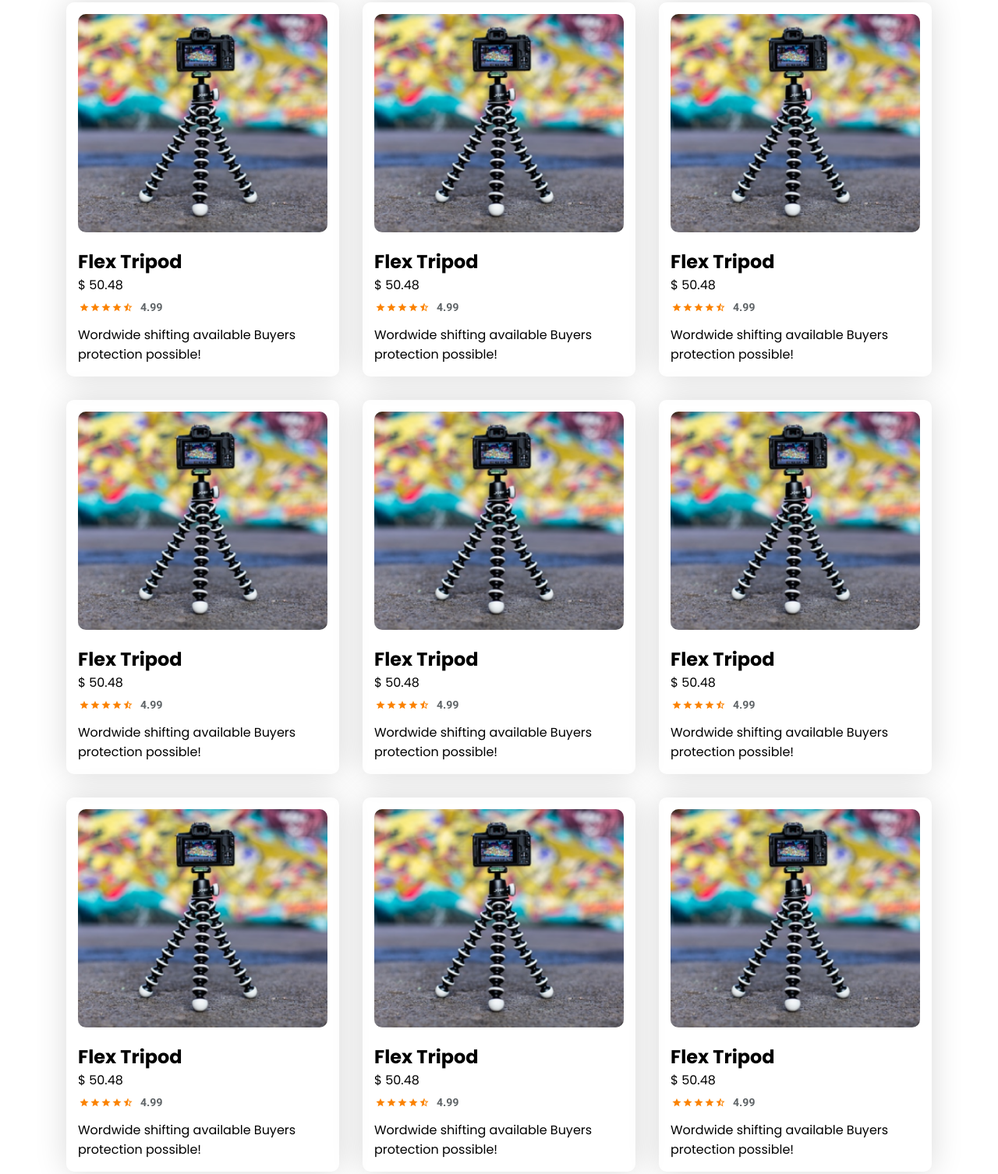
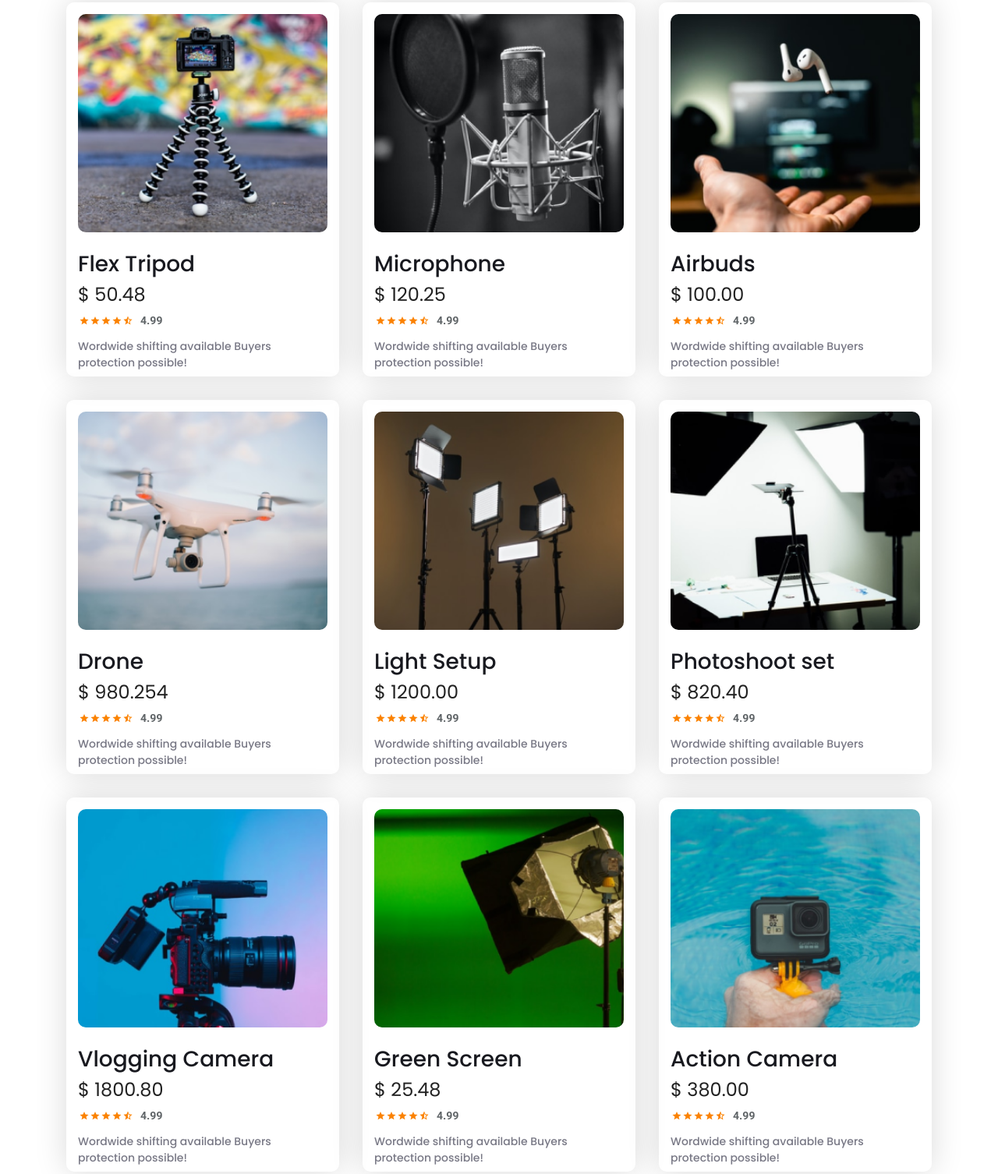
Before and after one commit to gmhridu/influencer-gear, a plain HTML site: page index.html in a window 1280 px wide. Shown: the part 756-2262 px from the top of the page at 78% size. Drawn offline with Linux system fonts and the light colour scheme.

Commit message:
card container styles added

```diff
--- a/index.html
+++ b/index.html
@@ -95,16 +95,15 @@
               </div>
             </div>
 
-
             <!-- Card 2 -->
             <div class="card">
               <div class="card-wrapper">
                 <div class="card-header">
-                  <img src="images/tripod.png" alt="" />
+                  <img src="images/mic.png" alt="" />
                 </div>
                 <div class="card-footer">
-                  <h2>Flex Tripod</h2>
-                  <p class="price-tag">$ 50.48</p>
+                  <h2>Microphone</h2>
+                  <p class="price-tag">$ 120.25</p>
                   <span class="stars"><img src="images/star.svg" alt="" /></span>
                   <p class="description">
                     Wordwide shifting available Buyers protection possible!
@@ -117,11 +116,11 @@
             <div class="card">
               <div class="card-wrapper">
                 <div class="card-header">
-                  <img src="images/tripod.png" alt="" />
+                  <img src="images/airpod.png" alt="" />
                 </div>
                 <div class="card-footer">
-                  <h2>Flex Tripod</h2>
-                  <p class="price-tag">$ 50.48</p>
+                  <h2>Airbuds</h2>
+                  <p class="price-tag">$ 100.00</p>
                   <span class="stars"><img src="images/star.svg" alt="" /></span>
                   <p class="description">
                     Wordwide shifting available Buyers protection possible!
@@ -134,11 +133,11 @@
             <div class="card">
               <div class="card-wrapper">
                 <div class="card-header">
-                  <img src="images/tripod.png" alt="" />
+                  <img src="images/drone.png" alt="" />
                 </div>
                 <div class="card-footer">
-                  <h2>Flex Tripod</h2>
-                  <p class="price-tag">$ 50.48</p>
+                  <h2>Drone</h2>
+                  <p class="price-tag">$ 980.254</p>
                   <span class="stars"><img src="images/star.svg" alt="" /></span>
                   <p class="description">
                     Wordwide shifting available Buyers protection possible!
@@ -151,11 +150,11 @@
             <div class="card">
               <div class="card-wrapper">
                 <div class="card-header">
-                  <img src="images/tripod.png" alt="" />
+                  <img src="images/lights.png" alt="" />
                 </div>
                 <div class="card-footer">
-                  <h2>Flex Tripod</h2>
-                  <p class="price-tag">$ 50.48</p>
+                  <h2>Light Setup</h2>
+                  <p class="price-tag">$ 1200.00</p>
                   <span class="stars"><img src="images/star.svg" alt="" /></span>
                   <p class="description">
                     Wordwide shifting available Buyers protection possible!
@@ -168,11 +167,11 @@
             <div class="card">
               <div class="card-wrapper">
                 <div class="card-header">
-                  <img src="images/tripod.png" alt="" />
+                  <img src="images/setup.png" alt="" />
                 </div>
                 <div class="card-footer">
-                  <h2>Flex Tripod</h2>
-                  <p class="price-tag">$ 50.48</p>
+                  <h2>Photoshoot set</h2>
+                  <p class="price-tag">$ 820.40</p>
                   <span class="stars"><img src="images/star.svg" alt="" /></span>
                   <p class="description">
                     Wordwide shifting available Buyers protection possible!
@@ -185,11 +184,11 @@
             <div class="card">
               <div class="card-wrapper">
                 <div class="card-header">
-                  <img src="images/tripod.png" alt="" />
+                  <img src="images/camera.png" alt="" />
                 </div>
                 <div class="card-footer">
-                  <h2>Flex Tripod</h2>
-                  <p class="price-tag">$ 50.48</p>
+                  <h2>Vlogging Camera</h2>
+                  <p class="price-tag">$ 1800.80</p>
                   <span class="stars"><img src="images/star.svg" alt="" /></span>
                   <p class="description">
                     Wordwide shifting available Buyers protection possible!
@@ -202,11 +201,11 @@
             <div class="card">
               <div class="card-wrapper">
                 <div class="card-header">
-                  <img src="images/tripod.png" alt="" />
+                  <img src="images/single-light.png" alt="" />
                 </div>
                 <div class="card-footer">
-                  <h2>Flex Tripod</h2>
-                  <p class="price-tag">$ 50.48</p>
+                  <h2>Green Screen</h2>
+                  <p class="price-tag">$ 25.48</p>
                   <span class="stars"><img src="images/star.svg" alt="" /></span>
                   <p class="description">
                     Wordwide shifting available Buyers protection possible!
@@ -219,11 +218,11 @@
             <div class="card">
               <div class="card-wrapper">
                 <div class="card-header">
-                  <img src="images/tripod.png" alt="" />
+                  <img src="images/action.png" alt="" />
                 </div>
                 <div class="card-footer">
-                  <h2>Flex Tripod</h2>
-                  <p class="price-tag">$ 50.48</p>
+                  <h2>Action Camera</h2>
+                  <p class="price-tag">$ 380.00</p>
                   <span class="stars"><img src="images/star.svg" alt="" /></span>
                   <p class="description">
                     Wordwide shifting available Buyers protection possible!
--- a/style/styles.css
+++ b/style/styles.css
@@ -5,7 +5,7 @@ body {
   margin: 0;
   padding: 0;
   box-sizing: border-box;
-  font-family: "Poppins", sans-serif;
+  font-family: 'Poppins', sans-serif;
 }
 
 /* wrapper */
@@ -183,6 +183,25 @@ section {
   border-radius: 10px;
 }
 
+
+.card-footer > h2 {
+  color: #18191f;
+  font-size: 1.75rem;
+  font-weight: 500;
+}
+
+.card-footer > .description {
+  color: #787885;
+  font-size: 0.875rem;
+  font-weight: 500;
+}
+
+.price-tag{
+  color: rgba(0, 0, 0, 0.87);
+  font-size: 1.5rem;
+  font-weight: 400;
+}
+
 /* Responsive for mobile devices */
 
 @media screen and (max-width: 576px) {
@@ -247,7 +266,4 @@ section {
     padding-left: 180px;
   }
 
-  .sponsors {
-    padding-left: 150px;
-  }
 }
```
